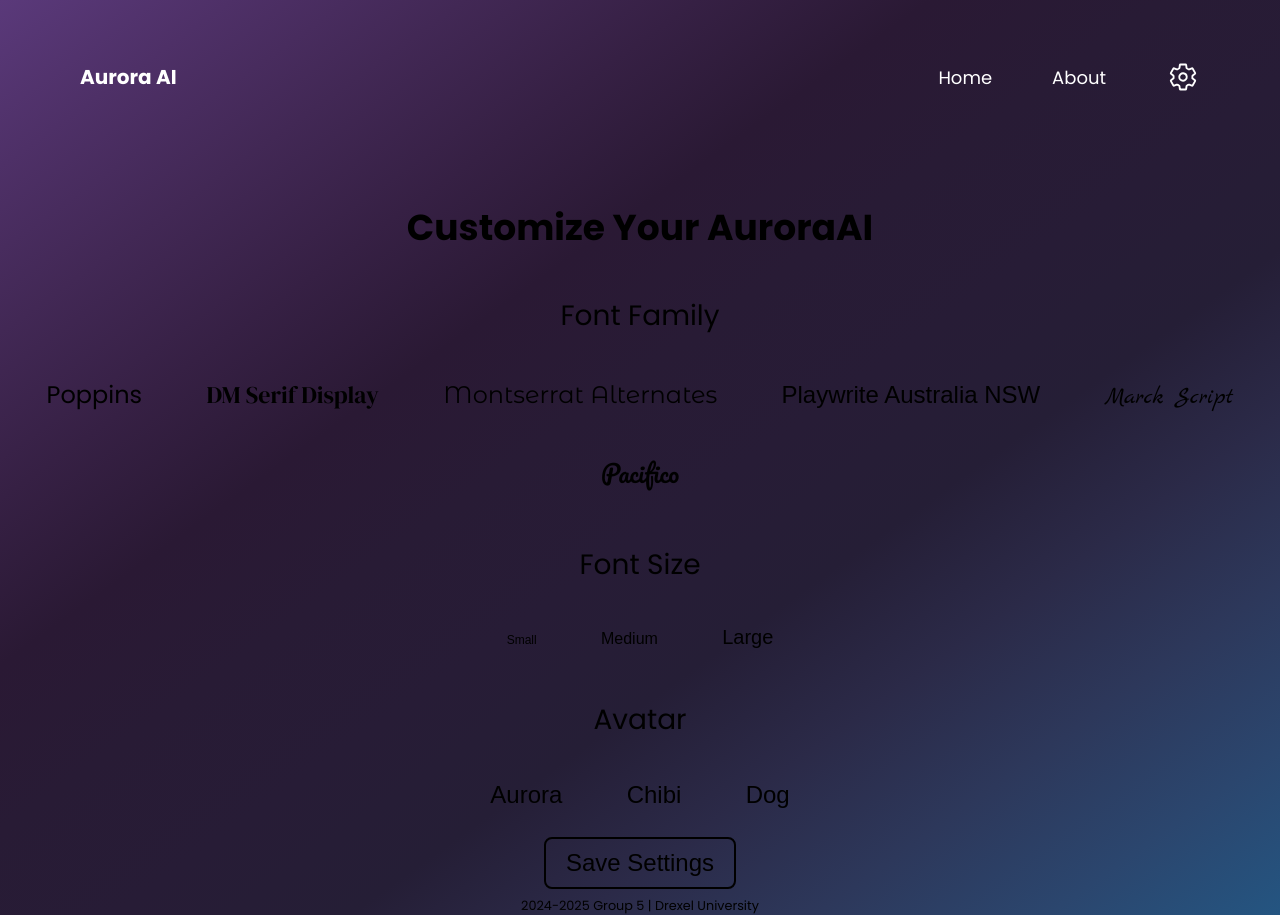
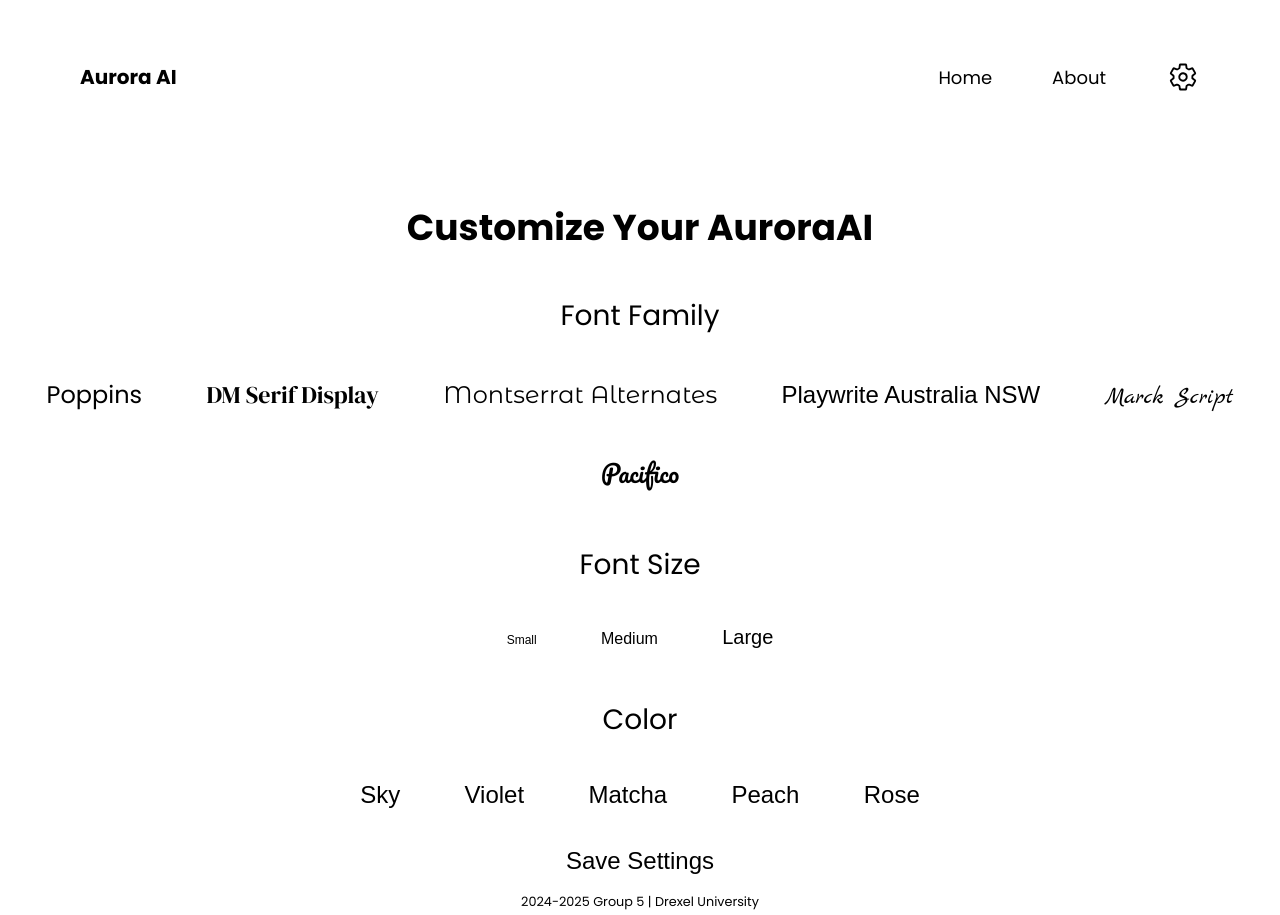
Before and after one commit to AutoxSpawn/AuroraAI, a Flask app: template Website/templates/setting.html in a window 1280 px wide. Run offline with Flask 3, Linux system fonts and the light colour scheme; the template is opened without the code that fills it, so the values that code supplies are empty; some web fonts are replaced.

Commit message:
Update setting.html
new js and updated the button section for theme

```diff
--- a/Website/templates/setting.html
+++ b/Website/templates/setting.html
@@ -57,12 +57,14 @@
         <button type="button" class="large-size">Large</button>
       </div>
 
-      <!-- Avatar Style -->
-      <div class="avatarGp">
-        <p class="group-title">Avatar</p>
-        <button type="button" class="avatar-option aurora">Aurora</button>
-        <button type="button" class="avatar-option chibi">Chibi</button>
-        <button type="button" class="avatar-option dog">Dog</button>
+      <!-- Theme  Style -->
+      <div class="themeGp">
+        <p class="group-title">Color</p>
+        <button type="button" class="sky-theme">Sky</button>
+        <button type="button" class="violet-theme">Violet</button>
+        <button type="button" class="matcha-theme">Matcha</button>
+        <button type="button" class="peach-theme">Peach</button>
+        <button type="button" class="rose-theme">Rose</button>
       </div>
 
       <!-- Save Button -->
@@ -76,108 +78,105 @@
   </footer>
 
   <script>
-    document.addEventListener('DOMContentLoaded', function() {
-  // Apply saved settings on load
+    document.addEventListener('DOMContentLoaded', function () {
       applySavedSettings();
-
-  // Setup button groups
       setupButtonGroups();
     });
 
-function applySavedSettings() {
-  // Font family
-  const savedFont = localStorage.getItem('selectedFontClass');
-  if (savedFont) {
-    document.documentElement.className = document.documentElement.className
-      .replace(/\bfont-\S+/g, '') // Remove all existing font classes
-      .replace(/\blight-theme\b/, 'light-theme') // Keep theme class
-      .replace(/\bsize-\S+/g, ''); // Remove size classes (handled below)
-    document.documentElement.classList.add(savedFont);
-
-    // Set matching button as selected
-    const fontButtons = document.querySelectorAll('.fontButtonGp button');
-    fontButtons.forEach(btn => {
-      if (btn.classList.contains(savedFont.replace('font-', '') + '-font')) {
-        btn.classList.add('selected');
-      }
-    });
-  }
-
-  // Font size
-  const savedSize = localStorage.getItem('selectedFontSize');
-  if (savedSize) {
-    document.documentElement.classList.remove('size-small', 'size-medium', 'size-large');
-    document.documentElement.classList.add(`size-${savedSize}`);
-
-    // Set matching button as selected
-    const sizeBtn = document.querySelector(`.${savedSize}-size`);
-    if (sizeBtn) sizeBtn.classList.add('selected');
-  }
-}
-
-function setupButtonGroups() {
-  function setupGroup(groupSelector) {
-    const group = document.querySelector(groupSelector);
-    const buttons = group.querySelectorAll('button');
-
-    buttons.forEach(button => {
-      button.addEventListener('click', function() {
-        buttons.forEach(btn => btn.classList.remove('selected'));
-        this.classList.add('selected');
-      });
-    });
-  }
-
-  setupGroup('.fontButtonGp');
-  setupGroup('.fontSizeGp');
-  setupGroup('.avatarGp');
-}
-
-function saveSettings() {
-  const selectedFont = document.querySelector('.fontButtonGp .selected');
-  const selectedSize = document.querySelector('.fontSizeGp .selected');
-
-  if (selectedFont) {
-    const fontClassMap = {
+    const settingsConfig = {
+      fontFamily: {
+        classes: {
           "Poppins": "font-poppins",
           "DM Serif Display": "font-serif",
           "Montserrat Alternates": "font-montserrat",
           "Playwrite Australia NSW": "font-playwrite",
           "Marck Script": "font-marck",
           "Pacifico": "font-pacifico"
+        },
+        selector: '.fontButtonGp button',
+        storageKey: 'selectedFontClass'
+      },
+      fontSize: {
+        classes: {
+          "Small": "size-small",
+          "Medium": "size-medium",
+          "Large": "size-large"
+        },
+        selector: '.fontSizeGp button',
+        storageKey: 'selectedFontSize'
+      },
+      theme: {
+        classes: {
+          "Sky": "sky-theme",
+          "Violet": "violet-theme",
+          "Matcha": "matcha-theme",
+          "Peach": "peach-theme",
+          "Rose": "rose-theme"
+        },
+        selector: '.themeGp button',
+        storageKey: 'selectedTheme'
+      }
     };
 
-    const fontName = selectedFont.textContent.trim();
-    const fontClass = fontClassMap[fontName];
-
-    if (fontClass) {
-      // Remove all font classes first
-      document.documentElement.className = document.documentElement.className
-        .replace(/\bfont-\S+/g, '')
-        .replace(/\blight-theme\b/, 'light-theme')
-        .replace(/\bsize-\S+/g, '');
-
-      document.documentElement.classList.add(fontClass);
-      localStorage.setItem('selectedFontClass', fontClass);
-    }
+    function updateHtmlClass(theme, size, font) {
+      document.documentElement.className = `${theme} ${size} ${font}`;
     }
 
-  if (selectedSize) {
-    let sizeClass;
-    if (selectedSize.classList.contains('small-size')) {
-      sizeClass = 'small';
-    } else if (selectedSize.classList.contains('medium-size')) {
-      sizeClass = 'medium';
-    } else if (selectedSize.classList.contains('large-size')) {
-      sizeClass = 'large';
+    function saveSettings() {
+      let newTheme = "sky-theme";
+      let newSize = "size-medium";
+      let newFont = "font-poppins";
+
+      Object.entries(settingsConfig).forEach(([key, config]) => {
+        const selectedBtn = document.querySelector(`${config.selector}.selected`);
+        if (!selectedBtn) return;
+
+        const label = selectedBtn.textContent.trim();
+        const selectedClass = config.classes[label];
+        if (!selectedClass)return;
+
+        localStorage.setItem(config.storageKey, selectedClass);
+
+        if (key === 'theme') newTheme = selectedClass;
+        if (key === 'fontSize') newSize = selectedClass;
+        if (key === 'fontFamily') newFont = selectedClass;
+      });
+
+      updateHtmlClass(newTheme, newSize, newFont);
+      alert("Settings Saved!");
     }
 
-    document.documentElement.classList.remove('size-small', 'size-medium', 'size-large');
-    document.documentElement.classList.add(`size-${sizeClass}`);
-    localStorage.setItem('selectedFontSize', sizeClass);
+    function applySavedSettings() {
+      const theme = localStorage.getItem(settingsConfig.theme.storageKey) || "sky-theme";
+      const size = localStorage.getItem(settingsConfig.fontSize.storageKey) || "size-medium";
+      const font = localStorage.getItem(settingsConfig.fontFamily.storageKey) || "font-poppins";
+
+      updateHtmlClass(theme, size, font);
+      Object.values(settingsConfig).forEach(config => {
+        const savedClass = localStorage.getItem(config.storageKey);
+        if (!savedClass) return;
+
+        const buttons = document.querySelectorAll(config.selector);
+        buttons.forEach(btn => {
+          btn.classList.remove('selected');
+          const label = btn.textContent.trim();
+          if (config.classes[label] === savedClass) {
+            btn.classList.add('selected');
+          }
+        });
+      });
     }
 
-  alert("Settings Saved!");
+    function setupButtonGroups() {
+      Object.values(settingsConfig).forEach(config => {
+        const buttons = document.querySelectorAll(config.selector);
+        buttons.forEach(button => {
+          button.addEventListener('click', function () {
+            buttons.forEach(btn => btn.classList.remove('selected'));
+            this.classList.add('selected');
+          });
+        });
+      });
     }
   </script>
 </body>
```
Lines whose indentation alone changed are shown as unchanged.
